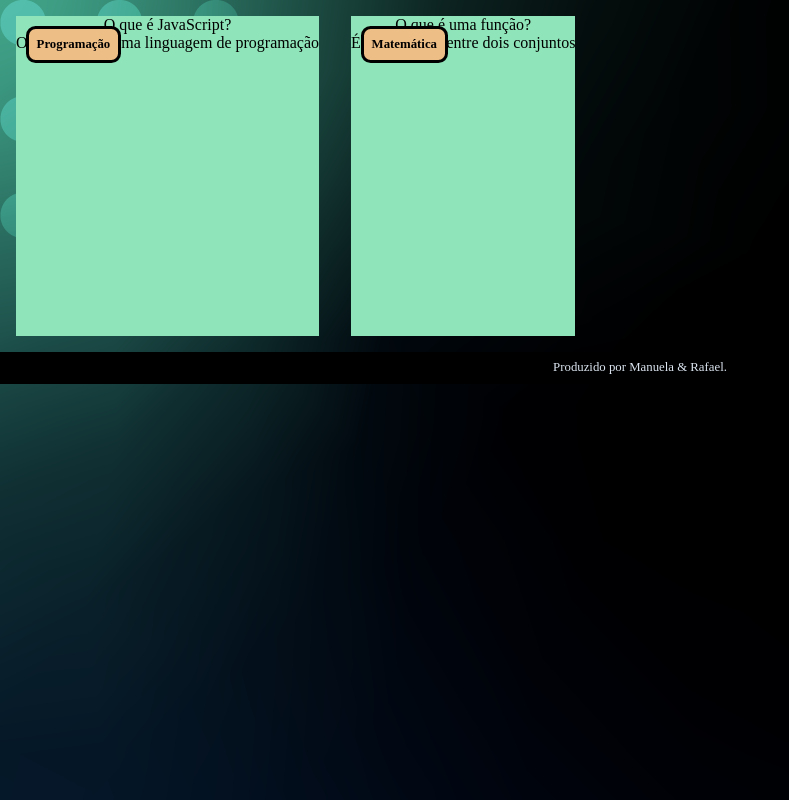
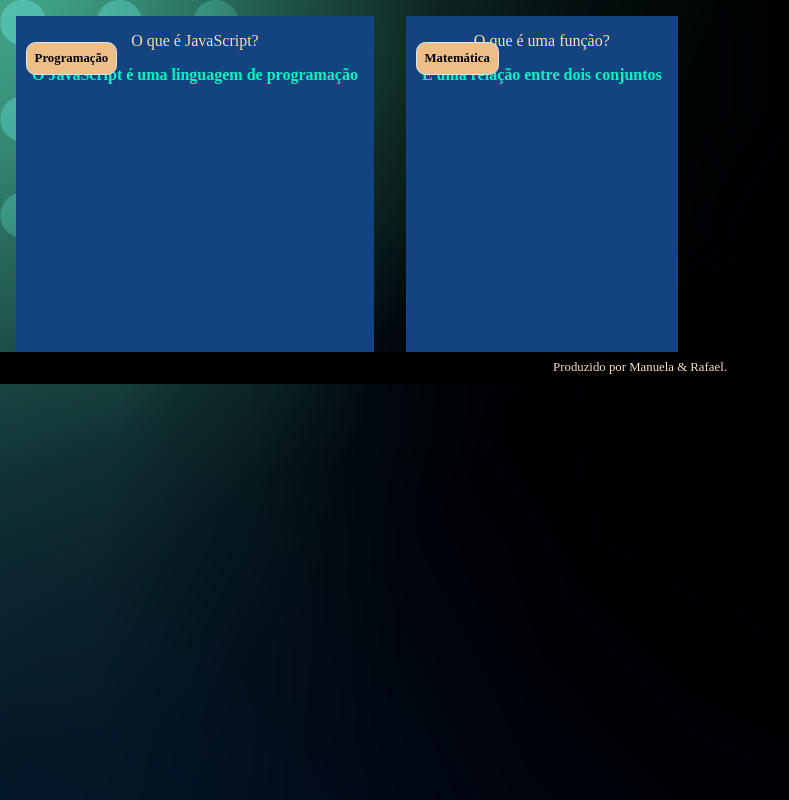
Before and after one commit to markbruh/3Tri-2E-RAFAEL-MANUELA, a plain HTML site: page index.html in a window 1280 px wide. Shown: the whole page, without its empty margins (0-789 px from the left). Drawn offline with Linux system fonts and the light colour scheme; a web font is replaced by a local one.

Commit message:
Add files via upload

```diff
--- a/style.css
+++ b/style.css
@@ -10,12 +10,12 @@
 }
 body{
     font-family: 'Bai Jamjuree';
-    background-color: rgb(216, 242, 243);
+    background-image: url(bg-desktop.webp);
 }
 
 footer{
     background-color: black;
-    color: var(--text-color);
+    color: white;
     position: fixed;
     width: 100%;
     height: 2rem;
@@ -33,7 +33,7 @@
 
 .cartao{
     margin: 1rem;
-    background-color: rgb(143, 228, 185);
+    background-color: var(--cor-cartao-frente);
     height: 20rem;
 }
 
@@ -41,8 +41,11 @@
 
     text-align: center;
     height: 100%;
+    background-color: var(--cor-cartao-frente);
+    transform-style: preserve-3d;
+    transition: transform 300ms ease-in-out;
 }
-    h3{
+    .cartao-conteudo h3{
     background-color: rgb(238, 190, 135);
     padding: 0.5rem;
     text-align: left;
@@ -50,13 +53,24 @@
     border-radius: 0.6rem;
     font-size: 1vw;
     margin: 0.6rem;
-    border-style: solid;
+    border: solid 1px var(--text-color);
 
     }
 
-    body{
-       background-image: url(bg-desktop.webp);
-
-
+    p{
+       color:wheat ;
+    }
+.cartao-conteudo-pergunta p{
+    font-weight: 500;
+}
+.cartao-conteudo-resposta p{
+    color: var(--cor-cartao-verso);
+    font-weight: 700;
+}
+    .cartao-conteudo-pergunta, .cartao-conteudo-resposta{
+        margin: 1rem;
 
     }
+    .cartao:hover .cartao-conteudo{
+        transform: rotateY(180deg);
+    }
```
